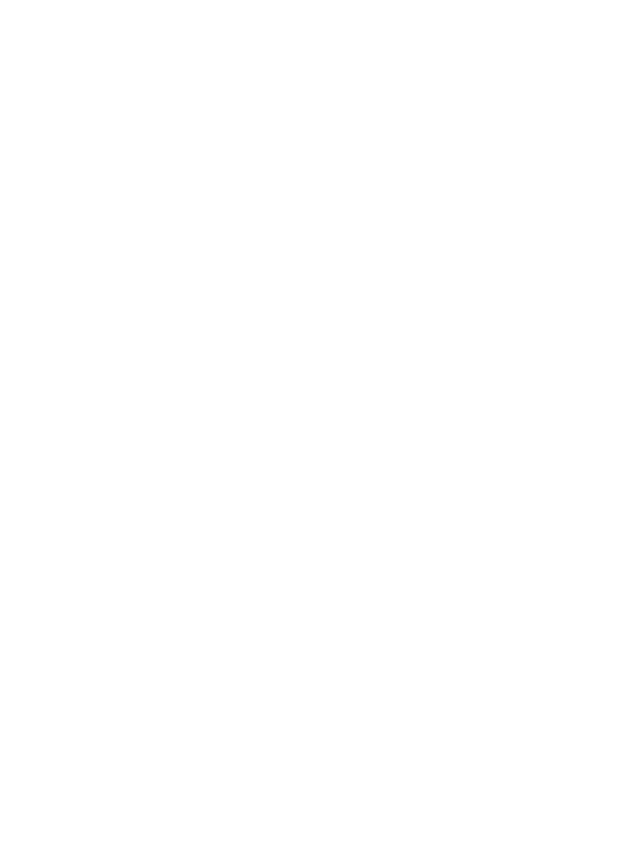
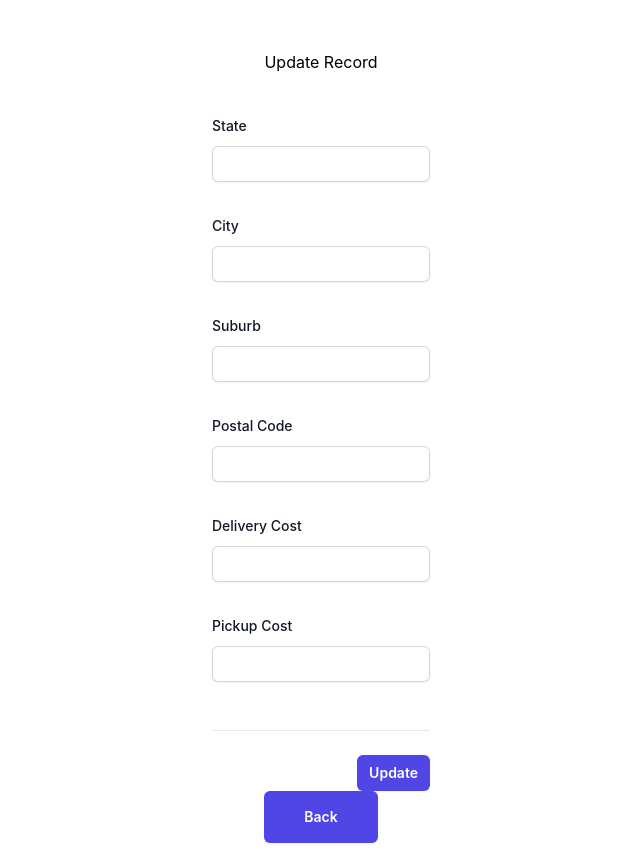
Before and after one commit to Nuwanthika98/Dynamic-Form-Handling-and-Data-Management-System, a React (Create React App) app in the folder frontend/: page /update/1 in a window 1280 px wide. Before the commit this address had no page. Shown: the whole page, without its empty margins (319-959 px from the left). Before the commit the page ends 800 px from the top, so only its background shows below. Built offline with nearby package versions, Linux system fonts and the light colour scheme; no server answers.

Commit message:
Implemented update functionality.

```diff
--- a/frontend/src/App.js
+++ b/frontend/src/App.js
@@ -1,7 +1,8 @@
 import {BrowserRouter as Router, Route, Routes} from 'react-router-dom'
 import MainPage from "./pages/MainPage";
 import AllDataPage from './pages/AllDataPage';
-import SearchPage from './pages/SearchPage'
+import SearchPage from './pages/SearchPage';
+import UpdatePage from './pages/UpdatePage';
 
 function App() {
   return (
@@ -11,6 +12,7 @@ function App() {
           <Route path='/' element={<MainPage />} />
           <Route path='/alldata' element={<AllDataPage />} />
           <Route path='/search' element={<SearchPage />} />
+          <Route path='/update/:id' element={<UpdatePage />} />
         </Routes>
       </Router>
     </div>
--- a/frontend/src/components/AllData.js
+++ b/frontend/src/components/AllData.js
@@ -7,14 +7,13 @@ const AllData = () => {
   const [records, setRecords] = useState([]);
   const [isLoading, setIsLoading] = useState(true);
   const [error, setError] = useState(null);
-  const [successMessage, setSuccessMessage] = useState(""); // Added state for success message
+  const [successMessage, setSuccessMessage] = useState("");
 
   const handleDelete = async (id) => {
     try {
       await axios.delete(`http://localhost:5000/api/form/delete/${id}`);
-      // Remove the deleted record from the state
       setRecords(records.filter(record => record._id !== id));
-      setSuccessMessage("Data deleted successfully!"); // Set success message
+      setSuccessMessage("Data deleted successfully!");
     } catch (error) {
       console.error('Error deleting data:', error);
       setError(error);
--- a/frontend/src/components/Search.js
+++ b/frontend/src/components/Search.js
@@ -5,12 +5,12 @@ import { useNavigate } from "react-router-dom";
 const Search = () => {
   const [postalcode, setPostalcode] = useState("");
   const [formErrors, setFormErrors] = useState({});
-  const [deliveryData, setDeliveryData] = useState([]); // Store delivery data as an array
-  const [noDataMessage, setNoDataMessage] = useState(""); // Message for no data case
+  const [deliveryData, setDeliveryData] = useState([]);
+  const [noDataMessage, setNoDataMessage] = useState("");
   const navigate = useNavigate();
 
   const handleChange = (e) => {
-    setPostalcode(e.target.value); // Update postal code value directly
+    setPostalcode(e.target.value);
   };
 
   const handleSubmit = (e) => {
@@ -18,24 +18,23 @@ const Search = () => {
     const errors = validate(postalcode);
     setFormErrors(errors);
     if (Object.keys(errors).length === 0) {
-      // Use GET request to match the backend route
+
       axios
         .get(`http://localhost:5000/api/form/search/${postalcode}`)
         .then((response) => {
-          // Check if response contains data
           if (response.data && response.data.data && response.data.data.length > 0) {
-            setDeliveryData(response.data.data); // Store the response data array
-            setNoDataMessage(""); // Clear any previous no data message
+            setDeliveryData(response.data.data);
+            setNoDataMessage("");
           } else {
-            setDeliveryData([]); // Clear previous data
-            setNoDataMessage("No data on search!"); // Set no data message
+            setDeliveryData([]);
+            setNoDataMessage("No data on search!");
           }
           setPostalcode("");
           console.log("Search executed successfully:", response.data);
         })
         .catch((err) => {
-          setDeliveryData([]); // Clear previous data
-          setNoDataMessage("No data on search!"); // Set no data message on error
+          setDeliveryData([]);
+          setNoDataMessage("No data on search!");
           setPostalcode("");
           console.log(err);
         });
--- a/frontend/src/components/UpdateDeliveryData.js
+++ b/frontend/src/components/UpdateDeliveryData.js
@@ -1,12 +1,216 @@
-import React, { useState, useEffect } from "react";
+import React, { useState, useEffect } from 'react';
 import axios from 'axios';
+import { useParams, useNavigate } from 'react-router-dom';
 
-const UpdateDeliveryData = ({ record }) => {
+const UpdateDeliveryData = () => {
+  const { id } = useParams();
+  const navigate = useNavigate();
+
+  const [record, setRecord] = useState({
+    state: '',
+    city: '',
+    suburb: '',
+    postalcode: '',
+    deliverycost: '',
+    pickupcost: ''
+  });
+  const [formErrors, setFormErrors] = useState({});
+  const [isSubmit, setIsSubmit] = useState(false);
+  const [updateSuccess, setUpdateSuccess] = useState(false);
+
+  useEffect(() => {
+    const fetchRecord = async () => {
+      try {
+        const response = await axios.get(`http://localhost:5000/api/form/${id}`);
+        setRecord(response.data.data);
+      } catch (error) {
+        console.error('Error fetching record:', error);
+      }
+    };
+    fetchRecord();
+  }, [id]);
+
+  const handleChange = (e) => {
+    const { name, value } = e.target;
+    setRecord(prevRecord => ({
+      ...prevRecord,
+      [name]: value
+    }));
+  };
+
+  const validate = (values) => {
+    const errors = {};
+    const postalCodeRegex = /^\d{5}([,-]\d{5})?$/;
+
+    if (!values.state) {
+      errors.state = "State is required!";
+    }
+    if (!values.city) {
+      errors.city = "City is required!";
+    }
+    if (!values.suburb) {
+      errors.suburb = "Suburb is required!";
+    }
+    if (!values.postalcode) {
+      errors.postalcode = "Postalcode is required!";
+    } else if (!postalCodeRegex.test(values.postalcode)) {
+      errors.postalcode = "Postal code must be in xxxxx, xxxxx, yyyy, or xxxxx-yyyyy format";
+    }
+    if (!values.deliverycost) {
+      errors.deliverycost = "Delivery cost is required!";
+    }
+    return errors;
+  };
+
+  const handleSubmit = async (e) => {
+    e.preventDefault();
+    const errors = validate(record);
+    setFormErrors(errors);
+
+    if (Object.keys(errors).length === 0) {
+      setIsSubmit(true);
+      const updatedRecord = { ...record, id };
+
+      try {
+        const response = await axios.put('http://localhost:5000/api/form/update', updatedRecord);
+        console.log('Update response:', response.data);
+        if (response.data.status) {
+          setUpdateSuccess(true);
+        }
+      } catch (error) {
+        console.error('Error updating record:', error);
+      }
+    } else {
+      setIsSubmit(false);
+    }
+  };
+
   return (
-    <div>
+    <div className="flex flex-col justify-center items-center mt-10">
+      <h1>Update Record</h1>
+      <form onSubmit={handleSubmit} className="max-w-lg mx-auto">
+        <div className="space-y-12">
+          <div className="border-b border-gray-900/10 pb-12">
+            <div className="mt-10 grid grid-cols-1 gap-x-6 gap-y-8 sm:grid-cols-6">
+              <div className="sm:col-span-full">
+                <label htmlFor="state" className="block text-sm font-medium leading-6 text-gray-900">
+                  State
+                </label>
+                <div className="mt-2">
+                  <input
+                    type="text"
+                    name="state"
+                    id="state"
+                    className="block w-full rounded-md border-0 py-1.5 text-gray-900 shadow-sm ring-1 ring-inset ring-gray-300 placeholder:text-gray-400 focus:ring-2 focus:ring-inset focus:ring-indigo-600 sm:text-sm sm:leading-6"
+                    value={record.state}
+                    onChange={handleChange}
+                  />
+                </div>
+                {formErrors.state && <p className="text-red-500">{formErrors.state}</p>}
+              </div>
+              <div className="sm:col-span-full">
+                <label htmlFor="city" className="block text-sm font-medium leading-6 text-gray-900">
+                  City
+                </label>
+                <div className="mt-2">
+                  <input
+                    type="text"
+                    name="city"
+                    id="city"
+                    className="block w-full rounded-md border-0 py-1.5 text-gray-900 shadow-sm ring-1 ring-inset ring-gray-300 placeholder:text-gray-400 focus:ring-2 focus:ring-inset focus:ring-indigo-600 sm:text-sm sm:leading-6"
+                    value={record.city}
+                    onChange={handleChange}
+                  />
+                </div>
+                {formErrors.city && <p className="text-red-500">{formErrors.city}</p>}
+              </div>
+              <div className="sm:col-span-full">
+                <label htmlFor="suburb" className="block text-sm font-medium leading-6 text-gray-900">
+                  Suburb
+                </label>
+                <div className="mt-2">
+                  <input
+                    type="text"
+                    name="suburb"
+                    id="suburb"
+                    className="block w-full rounded-md border-0 py-1.5 text-gray-900 shadow-sm ring-1 ring-inset ring-gray-300 placeholder:text-gray-400 focus:ring-2 focus:ring-inset focus:ring-indigo-600 sm:text-sm sm:leading-6"
+                    value={record.suburb}
+                    onChange={handleChange}
+                  />
+                </div>
+                {formErrors.suburb && <p className="text-red-500">{formErrors.suburb}</p>}
+              </div>
+              <div className="sm:col-span-full">
+                <label htmlFor="postalcode" className="block text-sm font-medium leading-6 text-gray-900">
+                  Postal Code
+                </label>
+                <div className="mt-2">
+                  <input
+                    type="text"
+                    name="postalcode"
+                    id="postalcode"
+                    className="block w-full rounded-md border-0 py-1.5 text-gray-900 shadow-sm ring-1 ring-inset ring-gray-300 placeholder:text-gray-400 focus:ring-2 focus:ring-inset focus:ring-indigo-600 sm:text-sm sm:leading-6"
+                    value={record.postalcode}
+                    onChange={handleChange}
+                  />
+                  {formErrors.postalcode && <p className="text-red-500">{formErrors.postalcode}</p>}
+                </div>
+              </div>
+              <div className="sm:col-span-full">
+                <label htmlFor="deliverycost" className="block text-sm font-medium leading-6 text-gray-900">
+                  Delivery Cost
+                </label>
+                <div className="mt-2">
+                  <input
+                    type="text"
+                    name="deliverycost"
+                    id="deliverycost"
+                    className="block w-full rounded-md border-0 py-1.5 text-gray-900 shadow-sm ring-1 ring-inset ring-gray-300 placeholder:text-gray-400 focus:ring-2 focus:ring-inset focus:ring-indigo-600 sm:text-sm sm:leading-6"
+                    value={record.deliverycost}
+                    onChange={handleChange}
+                  />
+                </div>
+                {formErrors.deliverycost && <p className="text-red-500">{formErrors.deliverycost}</p>}
+              </div>
+              <div className="sm:col-span-full">
+                <label htmlFor="pickupcost" className="block text-sm font-medium leading-6 text-gray-900">
+                  Pickup Cost
+                </label>
+                <div className="mt-2">
+                  <input
+                    type="text"
+                    name="pickupcost"
+                    id="pickupcost"
+                    className="block w-full rounded-md border-0 py-1.5 text-gray-900 shadow-sm ring-1 ring-inset ring-gray-300 placeholder:text-gray-400 focus:ring-2 focus:ring-inset focus:ring-indigo-600 sm:text-sm sm:leading-6"
+                    value={record.pickupcost}
+                    onChange={handleChange}
+                  />
+                </div>
+              </div>
+            </div>
+          </div>
+        </div>
+        <div className="mt-6 flex items-center justify-end gap-x-6">
+          <button
+            type="submit"
+            className="rounded-md bg-indigo-600 px-3 py-2 text-sm font-semibold text-white shadow-sm hover:bg-indigo-500 focus-visible:outline focus-visible:outline-2 focus-visible:outline-offset-2 focus-visible:outline-indigo-600"
+          >
+            Update
+          </button>
+        </div>
+        {updateSuccess && <p className="text-green-500">Record updated successfully!</p>}
+      </form>
+      <button
+        type="button"
+        className="rounded-md bg-indigo-600 px-10 py-4 text-sm font-semibold text-white shadow-sm hover:bg-indigo-500 focus-visible:outline focus-visible:outline-2 focus-visible:outline-offset-2 focus-visible:outline-indigo-600"
+        onClick={() => {
+          navigate("/alldata");
+        }}
+      >
+        Back
+      </button>
+    </div>
+  );
+};
 
-    </div>
-  )
-}
-
-export default UpdateDeliveryData
+export default UpdateDeliveryData;
--- /dev/null
+++ b/frontend/src/pages/UpdatePage.js
@@ -0,0 +1,12 @@
+import React from 'react'
+import UpdateDeliveryData from '../components/UpdateDeliveryData'
+
+const UpdatePage = () => {
+  return (
+    <div>
+      <UpdateDeliveryData />
+    </div>
+  )
+}
+
+export default UpdatePage
```
